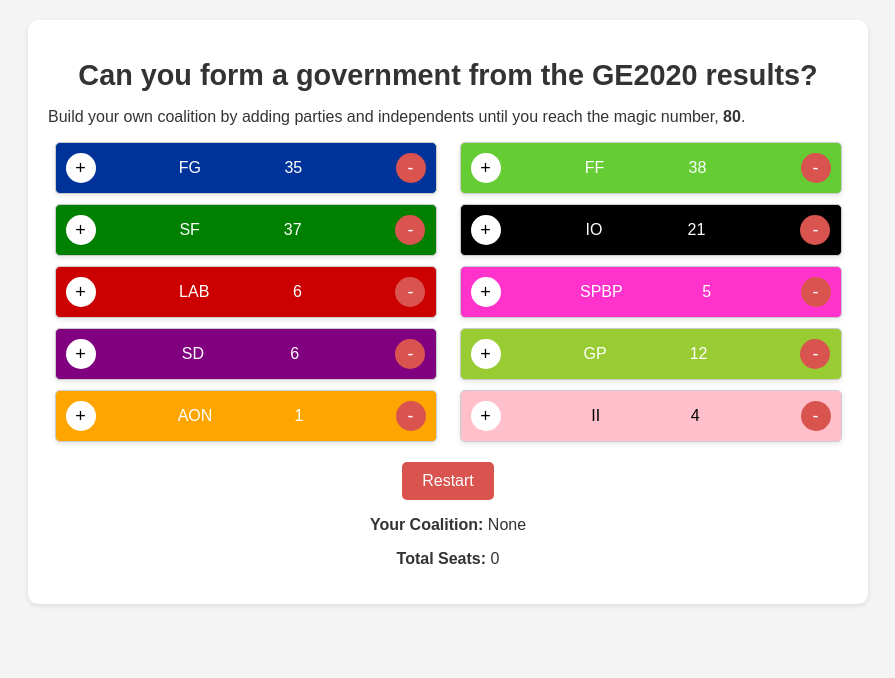
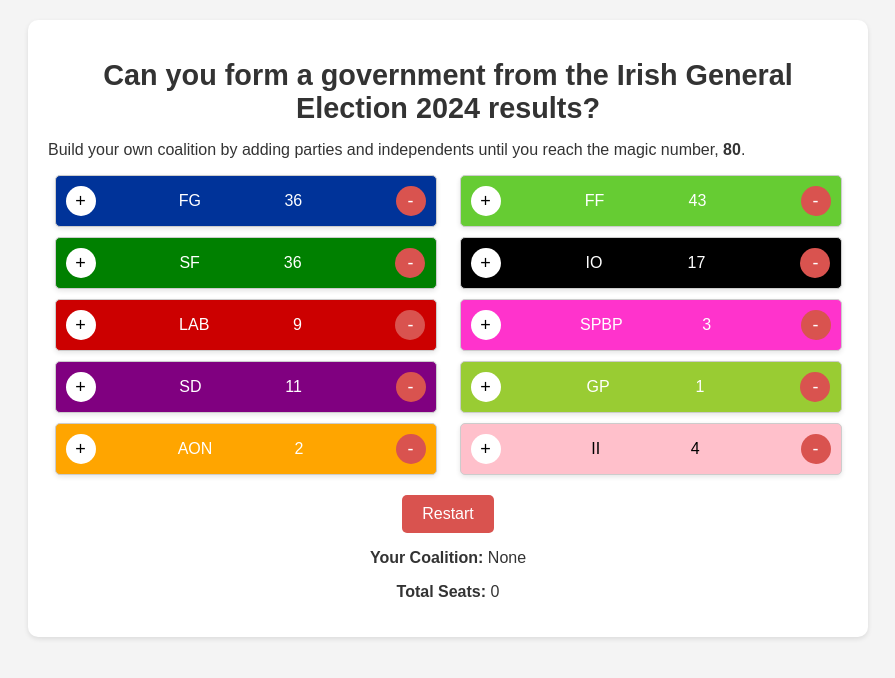
Before and after one commit to omahonye/CoalitionCalcGE24, a plain HTML site: page index.html in a window 1280 px wide. Shown: the whole page, without its empty margins (192-1087 px from the left). Drawn offline with Linux system fonts and the light colour scheme.

Commit message:
Update index.html
Updated Party Totals - not final

```diff
--- a/index.html
+++ b/index.html
@@ -8,62 +8,62 @@
 </head>
 <body>
   <div class="container">
-    <h1>Can you form a government from the GE2020 results?</h1>
+    <h1>Can you form a government from the Irish General Election 2024 results?</h1>
     <p>Build your own coalition by adding parties and independents until you reach the magic number, <strong>80</strong>.</p>
 
     <div class="parties">
-      <div class="party" data-seats="35">
+      <div class="party" data-seats="36">
         <button class="add-btn">+</button>
         <span class="party-name">FG</span>
-        <span class="seats">35</span>
+        <span class="seats">36</span>
         <button class="remove-btn">-</button>
       </div>
-      <div class="party" data-seats="38">
+      <div class="party" data-seats="43">
         <button class="add-btn">+</button>
         <span class="party-name">FF</span>
-        <span class="seats">38</span>
+        <span class="seats">43</span>
         <button class="remove-btn">-</button>
       </div>
-      <div class="party" data-seats="37">
+      <div class="party" data-seats="36">
         <button class="add-btn">+</button>
         <span class="party-name">SF</span>
-        <span class="seats">37</span>
+        <span class="seats">36</span>
         <button class="remove-btn">-</button>
       </div>
-      <div class="party" data-seats="21" id="io-party">
+      <div class="party" data-seats="17" id="io-party">
         <button class="add-btn">+</button>
         <span class="party-name">IO</span>
-        <span class="seats">21</span>
+        <span class="seats">17</span>
         <button class="remove-btn">-</button>
       </div>
-      <div class="party" data-seats="6">
+      <div class="party" data-seats="9">
         <button class="add-btn">+</button>
         <span class="party-name">LAB</span>
-        <span class="seats">6</span>
+        <span class="seats">9</span>
         <button class="remove-btn">-</button>
       </div>
-      <div class="party" data-seats="5">
+      <div class="party" data-seats="3">
         <button class="add-btn">+</button>
         <span class="party-name">SPBP</span>
-        <span class="seats">5</span>
+        <span class="seats">3</span>
         <button class="remove-btn">-</button>
       </div>
-      <div class="party" data-seats="6">
+      <div class="party" data-seats="11">
         <button class="add-btn">+</button>
         <span class="party-name">SD</span>
-        <span class="seats">6</span>
-        <button class="remove-btn">-</button>
-      </div>
-      <div class="party" data-seats="12">
-        <button class="add-btn">+</button>
-        <span class="party-name">GP</span>
-        <span class="seats">12</span>
+        <span class="seats">11</span>
         <button class="remove-btn">-</button>
       </div>
       <div class="party" data-seats="1">
         <button class="add-btn">+</button>
+        <span class="party-name">GP</span>
+        <span class="seats">1</span>
+        <button class="remove-btn">-</button>
+      </div>
+      <div class="party" data-seats="2">
+        <button class="add-btn">+</button>
         <span class="party-name">AON</span>
-        <span class="seats">1</span>
+        <span class="seats">2</span>
         <button class="remove-btn">-</button>
       </div>
       <div class="party" data-seats="4">
```
